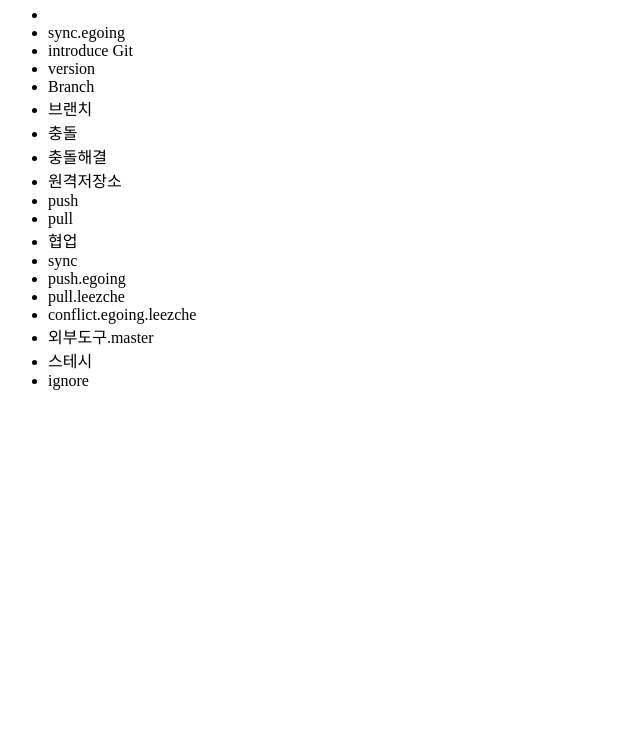
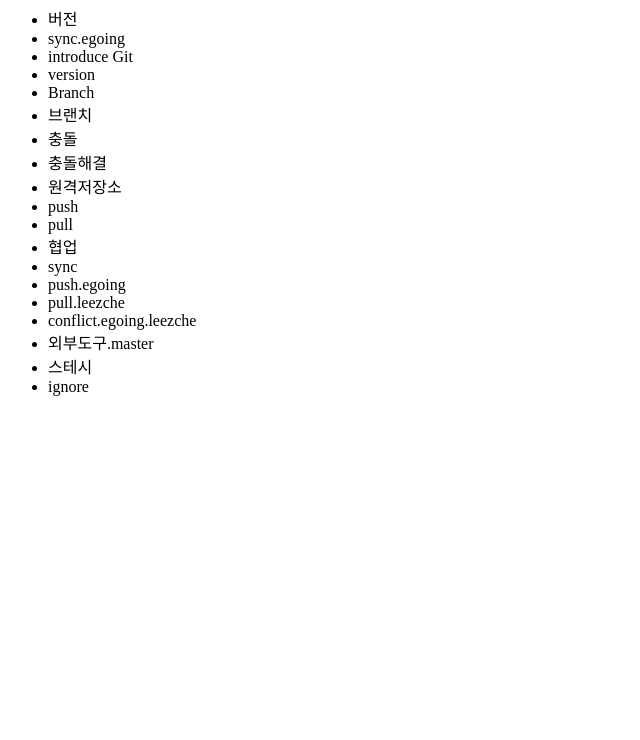
Before and after one commit to kbsookr/opentutorials_git_kbs, a plain HTML site: page index.html in a window 1280 px wide. Shown: the part 60-800 px from the top of the page, without its empty margins (0-640 px from the left). Drawn offline with Linux system fonts and the light colour scheme.

Commit message:
li 버전 추가 README.md 추가

```diff
--- a/index.html
+++ b/index.html
@@ -8,7 +8,7 @@
             <h1>GIT</h1>
         </header>
         <ul>
-            <li></li>
+            <li>버전</li>
             <li>sync.egoing</li>
             <li>introduce Git</li>
             <li>version</li>
```
Also changed, not shown: 1 other file.
